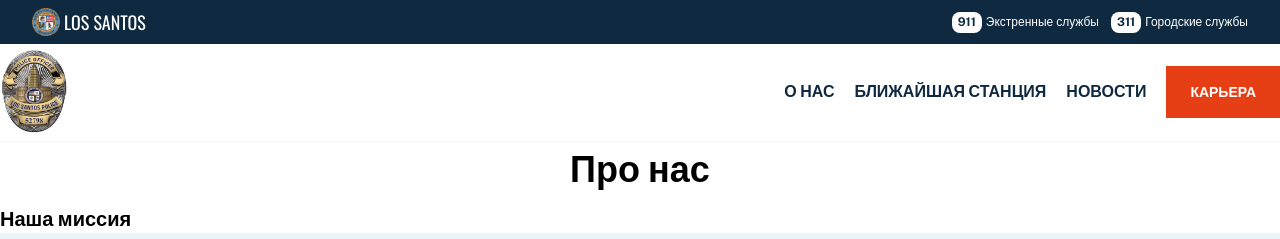
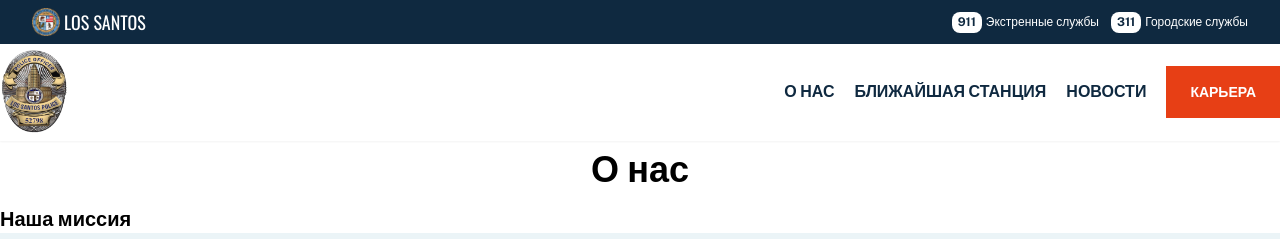
Before and after one commit to perkinson1251/lspd-website, a Vue app: page /about in a window 1280 px wide. Shown: the top 239 px of the page. Built offline with nearby package versions, Linux system fonts and the light colour scheme; the HTML template or start-up script is replaced by a standard one.

Commit message:
fix: change main site route

```diff
--- a/package.json
+++ b/package.json
@@ -1,7 +1,7 @@
 {
   "name": "lspd",
   "private": true,
-  "version": "0.0.0",
+  "version": "1.0.0",
   "type": "module",
   "scripts": {
     "dev": "vite",
--- a/src/views/AboutVuew.vue
+++ b/src/views/AboutVuew.vue
@@ -5,7 +5,7 @@ import TextBlock from '@/components/ui/TextBlock.vue'
 
 <template>
   <div class="container mx-auto flex flex-col gap-4 px-2 md:px-0">
-    <h1 class="text-4xl font-bold text-center mt-2">Про нас</h1>
+    <h1 class="text-4xl font-bold text-center mt-2">О нас</h1>
 
     <div>
       <SectionTitle>Наша миссия</SectionTitle>
--- a/vite.config.ts
+++ b/vite.config.ts
@@ -5,7 +5,7 @@ import { defineConfig } from 'vite'
 // https://vitejs.dev/config/
 export default defineConfig({
   plugins: [vue()],
-  base: '/lspd/site/',
+  base: '/sites/lspd',
   resolve: {
     alias: [
       {
```
